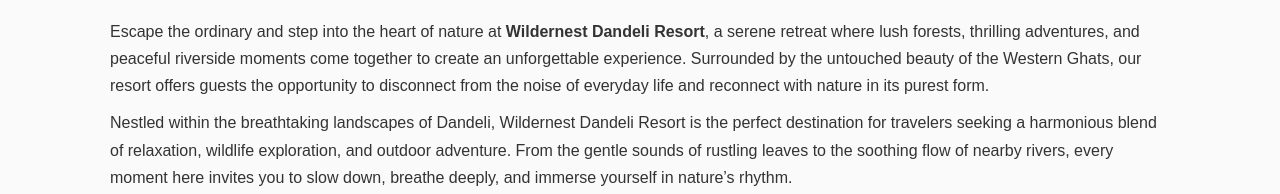
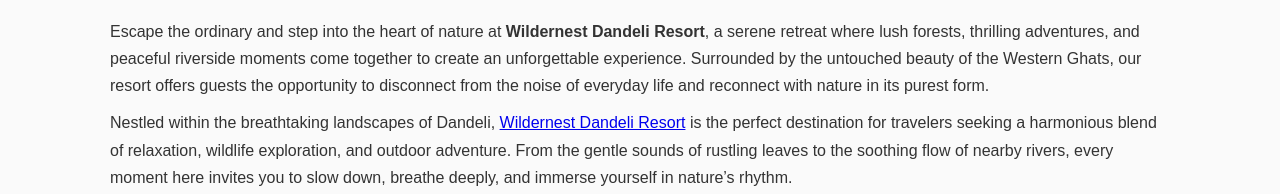
Before and after one commit to wildernestdandeli/Netlify, a plain HTML site: page index.html in a window 1280 px wide. Shown: the part 663-857 px from the top of the page. Drawn offline with Linux system fonts and the light colour scheme.

Commit message:
Update index.html

```diff
--- a/index.html
+++ b/index.html
@@ -4,7 +4,12 @@
 <meta charset="UTF-8">
 <meta name="viewport" content="width=device-width, initial-scale=1.0">
 
-<title>Wildernest Dandeli Resort</title>
+<title>Wildernest Dandeli Resort: No. 1 Resort In Dandeli</title>
+<meta name="description" content="Experience adventure and nature at Wildernest Dandeli Resort. Enjoy white water rafting, jungle safaris, wildlife, comfortable stays, and scenic beauty in Dandeli.">
+<meta name="robots" content="index, follow">
+<meta name="author" content="Wildernest Dandeli Resort">
+<meta name="keywords" content="dandeli, dandeli resort, resort dandeli, resort in  dandeli, dandeli vacation, visit dandeli, dandeli resorts, resorts in dandeli">
+
 
 <style>
 
@@ -158,7 +163,7 @@ Escape the ordinary and step into the heart of nature at <strong>Wildernest Dand
 </p>
 
 <p>
-Nestled within the breathtaking landscapes of Dandeli, Wildernest Dandeli Resort is the perfect destination for travelers seeking a harmonious blend of relaxation, wildlife exploration, and outdoor adventure. From the gentle sounds of rustling leaves to the soothing flow of nearby rivers, every moment here invites you to slow down, breathe deeply, and immerse yourself in nature’s rhythm.
+Nestled within the breathtaking landscapes of Dandeli, <a href="https://wildernestdandeli.com/">Wildernest Dandeli Resort</a> is the perfect destination for travelers seeking a harmonious blend of relaxation, wildlife exploration, and outdoor adventure. From the gentle sounds of rustling leaves to the soothing flow of nearby rivers, every moment here invites you to slow down, breathe deeply, and immerse yourself in nature’s rhythm.
 </p>
 
 <p>
```
